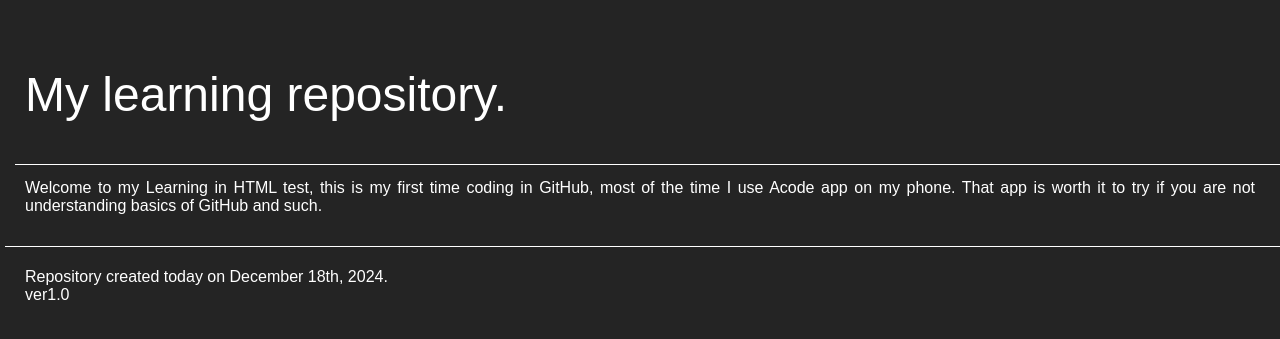
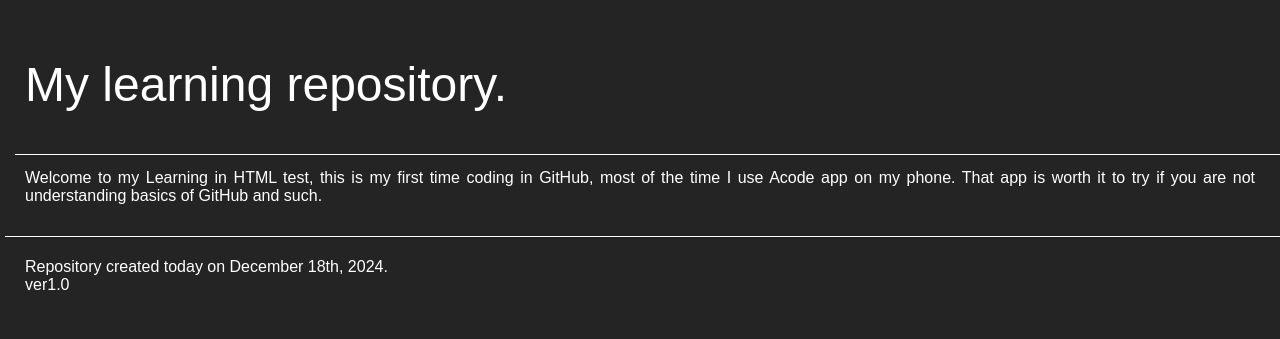
Before and after one commit to KeyzGames/KeyzGames.github.io, a PHP site: page / in a window 1280 px wide. Shown: the top 339 px of the page. Run offline with PHP 8.4, Linux system fonts and the light colour scheme.

Commit message:
Update styles.css

```diff
--- a/styles.css
+++ b/styles.css
@@ -16,7 +16,6 @@ body {
 
 header {
   margin: -10px;
-  margin-top: 0;
   margin-bottom: 10px;
   font-weight: bold;
   border-bottom: 1px solid white;
@@ -24,7 +23,6 @@ header {
   position: relative;
   left: 0px;
   padding: 10px;
-  box-sizing: border-box;
 }
 
 h1, h2, h4 {
```
